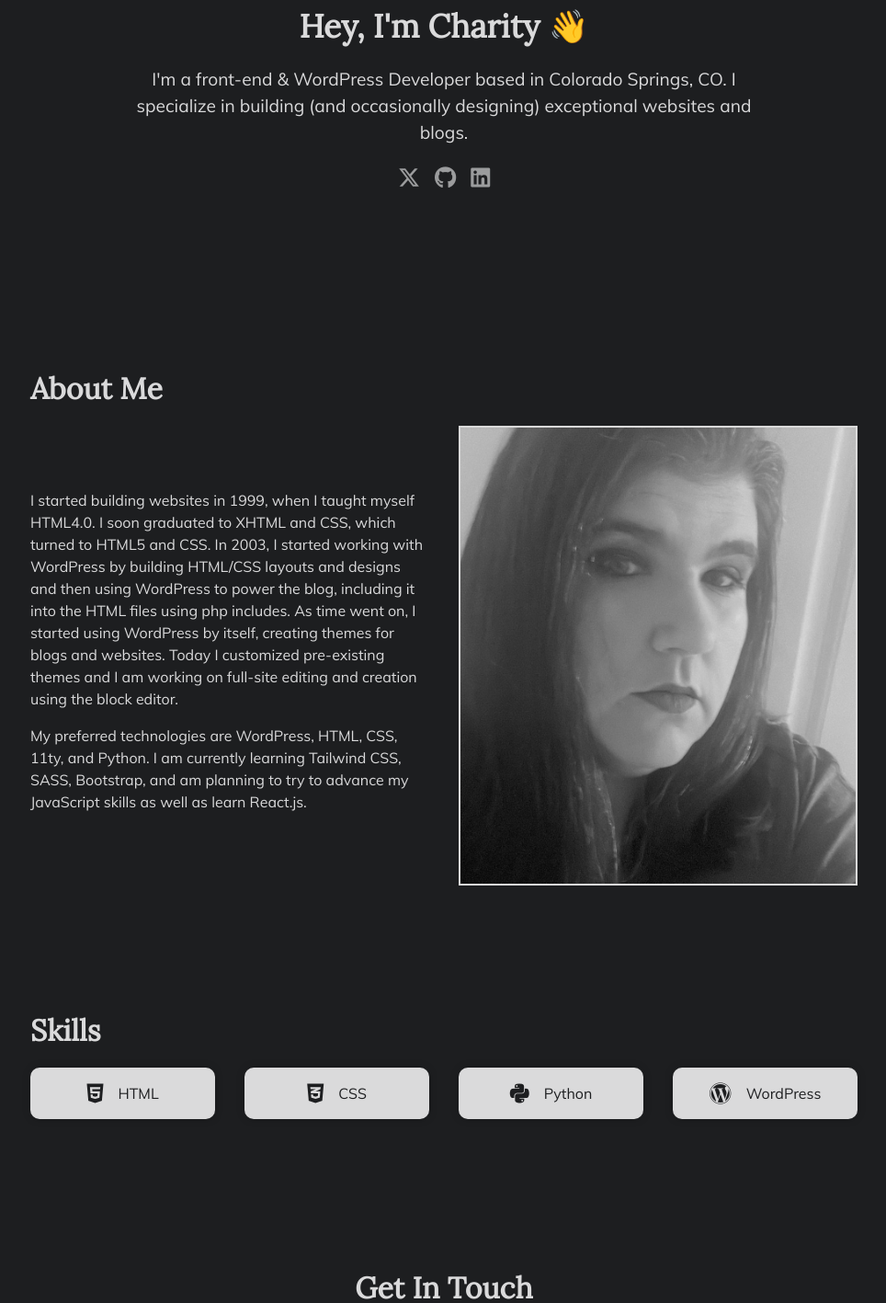
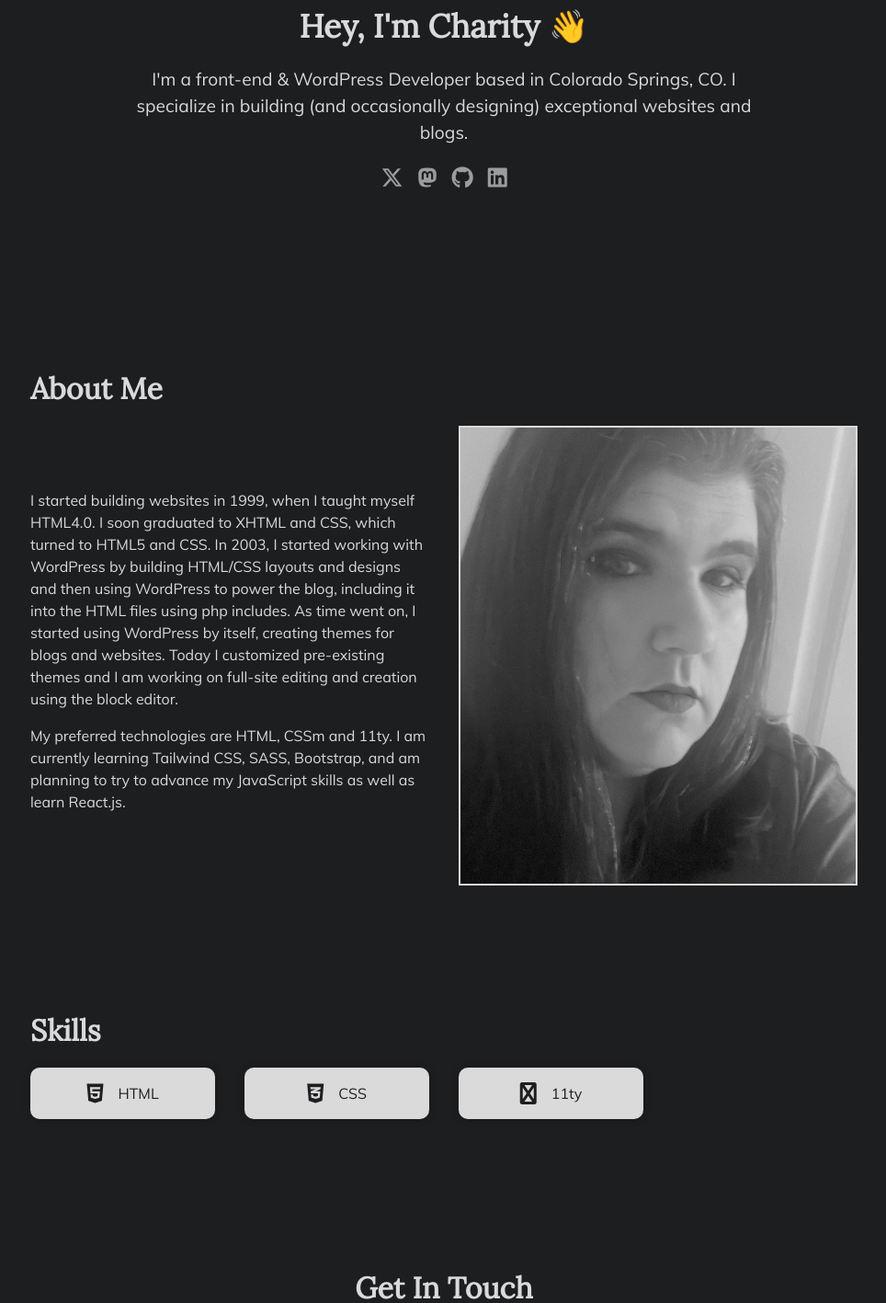
Before and after one commit to charitygamble/cgambledev, an Eleventy site: page src/index.njk in a window 1280 px wide. Shown: the part 425-1842 px from the top of the page at 92% size, without its empty margins (157-1121 px from the left). Built offline with nearby package versions, Linux system fonts and the light colour scheme; Eleventy itself is replaced by a stand-in of ours; files that its build step writes are made by us from their sources; a web font is replaced by a local one.

Commit message:
rermoved WordPress, added 11ty, added Mastodon link

```diff
--- a/src/_includes/components/about.njk
+++ b/src/_includes/components/about.njk
@@ -5,7 +5,7 @@
             <p>
                I started building websites in 1999, when I taught myself HTML4.0. I soon graduated to XHTML and CSS, which turned to HTML5 and CSS. In 2003, I started working with WordPress by building HTML/CSS layouts and designs and then using WordPress to power the blog, including it into the HTML files using php includes. As time went on, I started using WordPress by itself, creating themes for blogs and websites. Today I customized pre-existing themes and I am working on full-site editing and creation using the block editor.
             </p>
-            <p>My preferred technologies are WordPress, HTML, CSS, 11ty, and Python. I am currently learning Tailwind CSS, SASS, Bootstrap, and am planning to try to advance my JavaScript skills as well as learn React.js.</p>
+            <p>My preferred technologies are HTML, CSSm and 11ty. I am currently learning Tailwind CSS, SASS, Bootstrap, and am planning to try to advance my JavaScript skills as well as learn React.js.</p>
         </div>
         <div class="about-img">
             <Image src='/assets/about.jpg' class="profile-img" alt="Charity Gamble" />
--- a/src/_includes/components/hero.njk
+++ b/src/_includes/components/hero.njk
@@ -9,6 +9,9 @@
             <a href="https://twitter.com/cgambledev">
                 <i class="fa-brands fa-x-twitter"></i>
             </a>
+            <a rel="me" href="https://mastodon.social/@cgambledev">
+            <i class="fa-brands fa-mastodon"></i>
+            </a>
             <a href="https://github.com/charitygamble">
                 <i class="fa-brands fa-github"></i>
             </a>
--- a/src/_includes/components/skills.njk
+++ b/src/_includes/components/skills.njk
@@ -8,6 +8,10 @@
         <div class="skill-card css">
             <i class="fa-brands fa-css3-alt css-icon"></i>
             <p>CSS</p>
+        </div>
+        <div class="skill-card wordpress">
+            <i class="fa-brands fa-code"></i>
+            <p>11ty</p>
         </div>
        <!-- <div class="skill-card js">
             <i class="fa-brands fa-js-square js-icon"></i>
@@ -20,7 +24,7 @@
         <div class="skill-card node">
             <i class="fa-brands fa-node-js node-icon"></i>
             <p>Node</p>
-        </div> -->
+        </div>
         <div class="skill-card python">
             <i class="fa-brands fa-python python-icon"></i>
             <p>Python</p>
@@ -28,6 +32,6 @@
          <div class="skill-card wordpress">
             <i class="fa-brands fa-wordpress wordpress-icon"></i>
             <p>WordPress</p>
-        </div>
+        </div> -->
     </div>
 </div>
```
Also changed, not shown: 1 other file.
